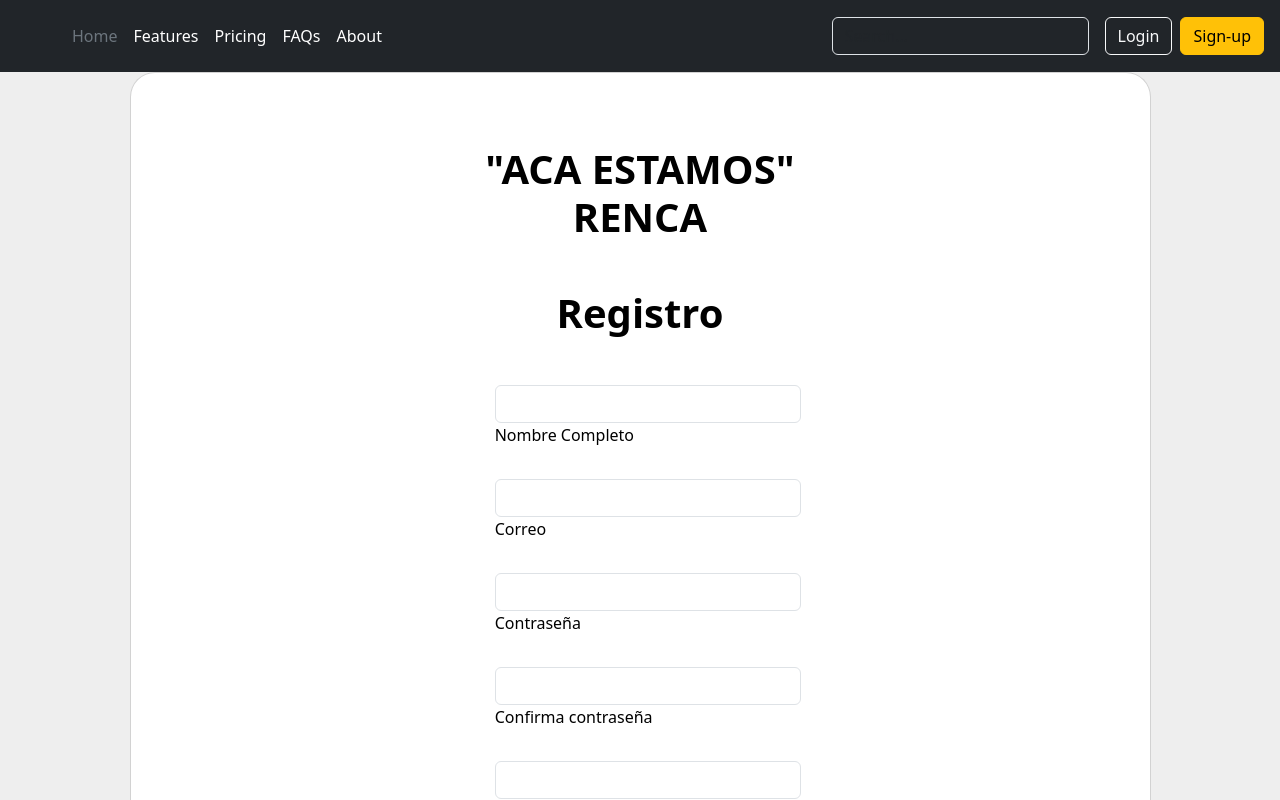
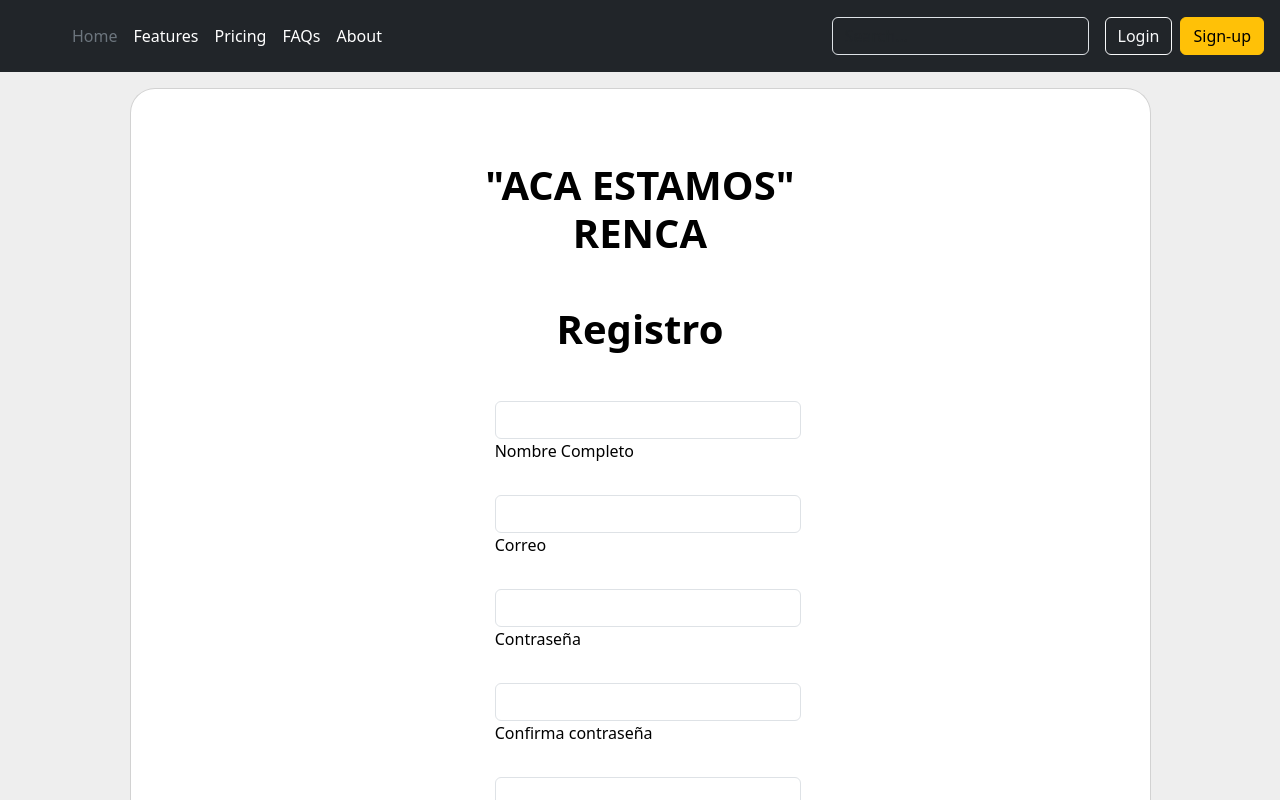
Before and after one commit to aravenab/proyecto-aca-estamos, a React (Vite) app: page / in a window 1280 px wide. Shown: the top 800 px of the page. Built offline with nearby package versions, Linux system fonts and the light colour scheme.

Commit message:
arreglar registro

```diff
--- a/src/views/Registro/Registro.jsx
+++ b/src/views/Registro/Registro.jsx
@@ -14,7 +14,7 @@ function RegistrationForm() {
 
     return (
         <div>
-            <section className="" style={{ backgroundColor: '#eee' }}>
+            <section className="p-3" style={{ backgroundColor: '#eee' }}>
                 <div className="container">
                     <div className="row d-flex justify-content-center align-items-center mb-4">
                         <div className="col-lg-12 col-xl-11">
```
